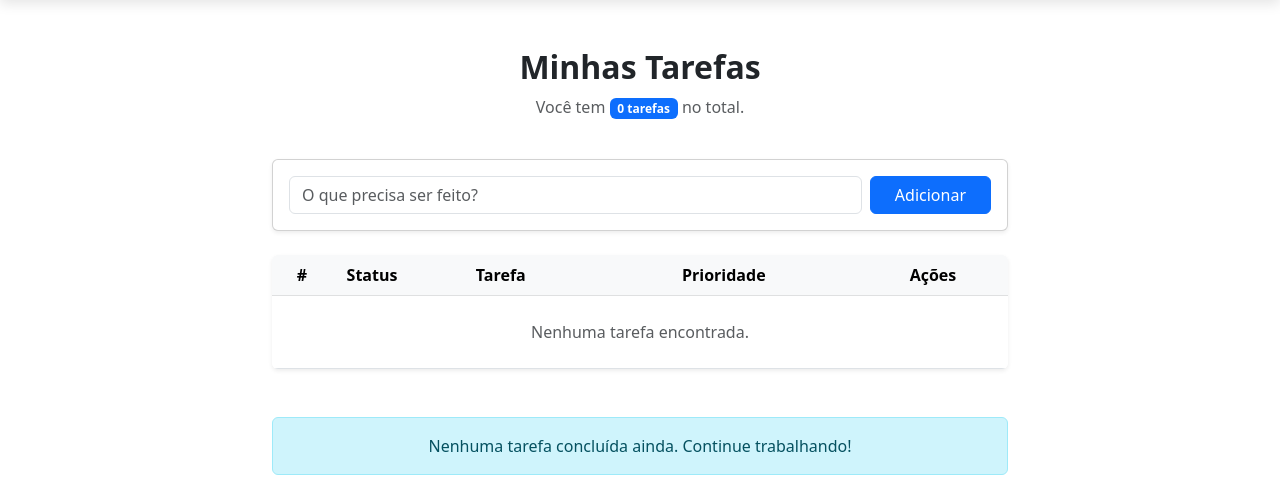
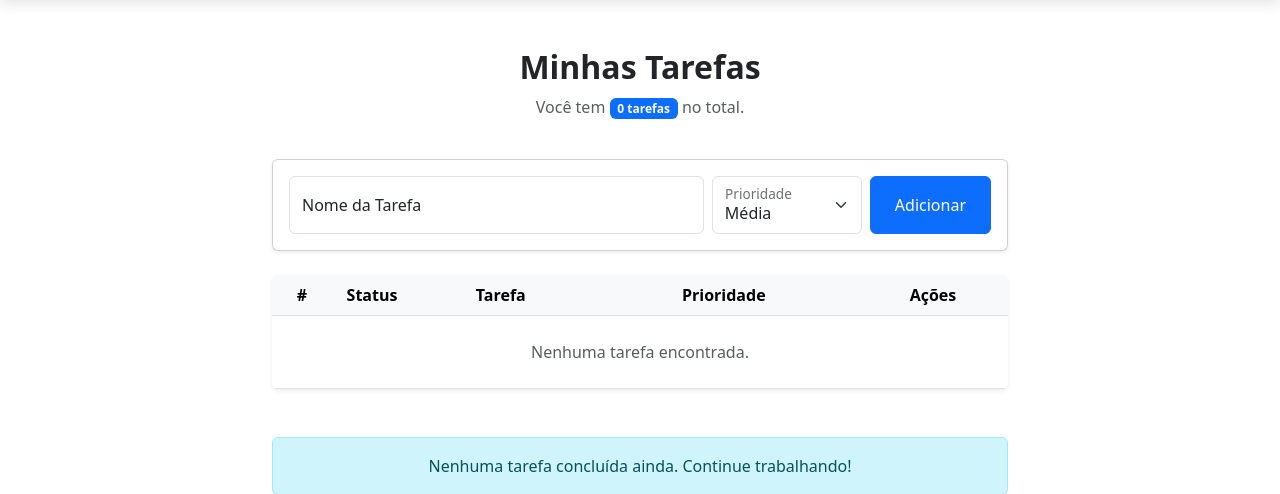
Before and after one commit to Pedro867/To-do-List, a Flask app: template templates/dashboard.html in a window 1280 px wide. Shown: the part 69-563 px from the top of the page. Run offline with Flask 3, Linux system fonts and the light colour scheme; the template is opened without the code that fills it, so the values that code supplies are empty; parts of the project's set-up code (start-up, migrations or seed data) failed here and were passed over.

Commit message:
adjust: melhorando rota add tarefa

```diff
--- a/templates/dashboard.html
+++ b/templates/dashboard.html
@@ -19,10 +19,22 @@
 
         <div class="card shadow-sm mb-4">
             <div class="card-body">
-                <form action="/tarefa" method="POST" class="d-flex gap-2">
-                    <input type="text" name="nome_tarefa" class="form-control" placeholder="O que precisa ser feito?"
-                        required>
-                    <button type="submit" class="btn btn-primary px-4">Adicionar</button>
+                <form action="/tarefa" method="POST" class="d-flex align-items-center gap-2">
+                    <div class="form-floating flex-grow-1">
+                        <input type="text" name="nome_tarefa" class="form-control" id="nome_tarefa" placeholder="Nome" required>
+                        <label for="nome_tarefa">Nome da Tarefa</label>
+                    </div>
+
+                    <div class="form-floating" style="min-width: 150px;">
+                        <select class="form-select" name="prioridade_tarefa" id="prioridade_tarefa">
+                            <option value="1" class="text-danger">Alta</option>
+                            <option value="2" class="text-warning" selected>Média</option>
+                            <option value="3" class="text-success">Baixa</option>
+                        </select>
+                        <label for="prioridade_tarefa">Prioridade</label>
+                    </div>
+
+                    <button type="submit" class="btn btn-primary py-3 px-4">Adicionar</button>
                 </form>
             </div>
         </div>
```
Also changed, not shown: models/tarefas.py (+17 -0 lines), routes/tarefa_routes.py (+5 -6 lines).
